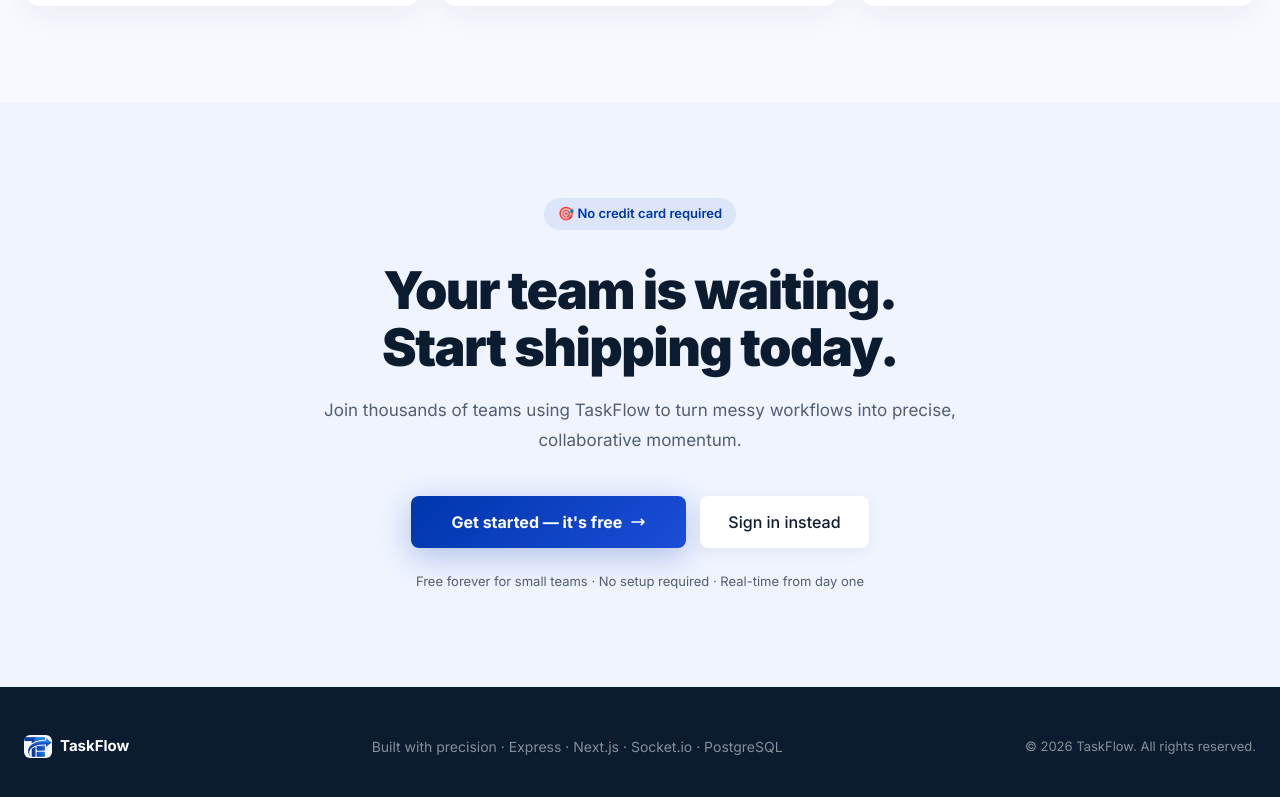
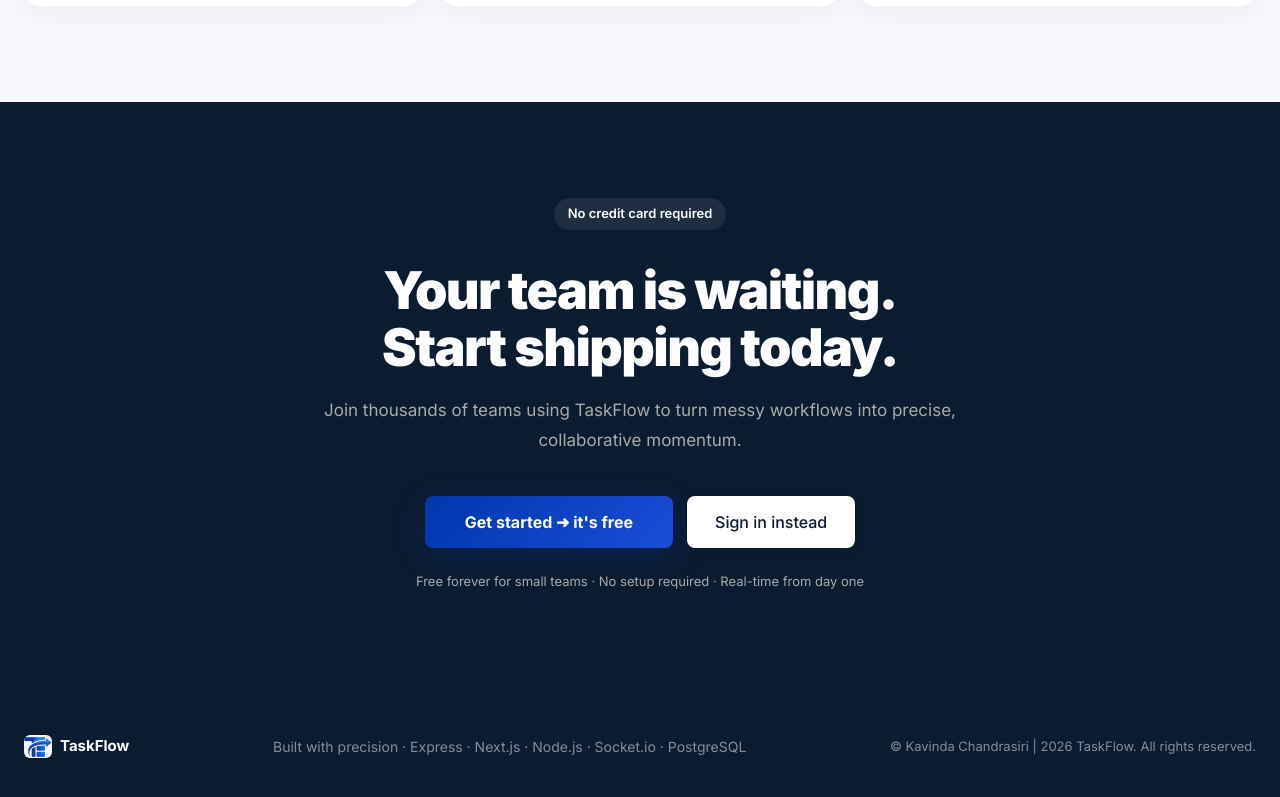
Before and after one commit to Kavindacc/TaskFlow, a Next.js app: page / in a window 1280 px wide. Shown: the part 3360-4157 px from the top of the page. Built offline with nearby package versions, Linux system fonts and the light colour scheme; no server answers.

Commit message:
changed previous dashboard page to mytasks

```diff
--- a/app/boards/[id]/page.tsx
+++ b/app/boards/[id]/page.tsx
@@ -10,7 +10,7 @@ import KanbanList from '@/components/kanban/KanbanList';
 import AddListButton from '@/components/kanban/AddListButton';
 import CreateCardModal from '@/components/kanban/CreateCardModal';
 import CardDetailModal from '@/components/kanban/CardDetailModal';
-import ManageMembersModal from '@/components/dashboard/ManageMembersModal';
+import ManageMembersModal from '@/components/mytasks/ManageMembersModal';
 import { useBoardSocket } from '@/hooks/useBoardSocket';
 
 export default function BoardPage() {
--- a/app/page.tsx
+++ b/app/page.tsx
@@ -607,22 +607,22 @@ export default function HomePage() {
       </section>
 
       {/* ── Final CTA ─────────────────────────────────────────────────────── */}
-      <section style={{ padding: '6rem 1.5rem', background: 'var(--surface-container-low)' }}>
+      <section style={{ padding: '6rem 1.5rem', background: 'var(--on-surface)' }}>
         <div style={{ maxWidth: '640px', margin: '0 auto', textAlign: 'center' }}>
           <div style={{
             display: 'inline-flex', alignItems: 'center', gap: '0.5rem',
             padding: '0.375rem 0.875rem', borderRadius: '9999px',
-            background: 'rgba(0,54,173,0.08)', color: 'var(--primary)',
+            background: 'rgba(255, 255, 255, 0.08)', color: '#fff',
             fontSize: '0.8125rem', fontWeight: 600, marginBottom: '2rem',
-          }}>🎯 No credit card required</div>
+          }}>No credit card required</div>
           <h2 style={{
             fontSize: 'clamp(2rem, 4.5vw, 3.25rem)',
             fontWeight: 900, letterSpacing: '-0.03em',
-            color: 'var(--on-surface)', marginBottom: '1.25rem', lineHeight: 1.1,
+            color: '#fff', marginBottom: '1.25rem', lineHeight: 1.1,
           }}>
             Your team is waiting.<br />Start shipping today.
           </h2>
-          <p style={{ fontSize: '1.0625rem', color: 'var(--secondary)', lineHeight: 1.75, marginBottom: '2.5rem' }}>
+          <p style={{ fontSize: '1.0625rem', color: '#aaaaaaff', lineHeight: 1.75, marginBottom: '2.5rem' }}>
             Join thousands of teams using TaskFlow to turn messy workflows into precise, collaborative momentum.
           </p>
           <div style={{ display: 'flex', gap: '0.875rem', justifyContent: 'center', flexWrap: 'wrap', marginBottom: '1.5rem' }}>
@@ -633,8 +633,8 @@ export default function HomePage() {
               textDecoration: 'none', boxShadow: '0 8px 32px rgba(0,54,173,0.28)',
               display: 'inline-flex', alignItems: 'center', gap: '0.5rem',
             }}>
-              Get started — it's free
-              <svg width="16" height="16" viewBox="0 0 24 24" fill="none" stroke="currentColor" strokeWidth="2.5"><path strokeLinecap="round" strokeLinejoin="round" d="M17 8l4 4m0 0l-4 4m4-4H3" /></svg>
+              Get started ➜ it's free
+              {/* <svg width="16" height="16" viewBox="0 0 24 24" fill="none" stroke="currentColor" strokeWidth="2.5"><path strokeLinecap="round" strokeLinejoin="round" d="M17 8l4 4m0 0l-4 4m4-4H3" /></svg> */}
             </Link>
             <Link href="/sign-in" style={{
               padding: '0.875rem 1.75rem', borderRadius: '0.5rem',
@@ -643,7 +643,7 @@ export default function HomePage() {
               boxShadow: '0 4px 16px rgba(11,28,48,0.06)',
             }}>Sign in instead</Link>
           </div>
-          <p style={{ fontSize: '0.8125rem', color: 'var(--secondary)' }}>
+          <p style={{ fontSize: '0.8125rem', color: '#aaaaaaff' }}>
             Free forever for small teams · No setup required · Real-time from day one
           </p>
         </div>
@@ -663,9 +663,9 @@ export default function HomePage() {
             <span style={{ color: '#fff', fontWeight: 700, fontSize: '0.9375rem' }}>TaskFlow</span>
           </div>
           <p style={{ fontSize: '0.875rem' }}>
-            Built with precision · Express · Next.js · Socket.io · PostgreSQL
+            Built with precision · Express · Next.js · Node.js · Socket.io · PostgreSQL
           </p>
-          <p style={{ fontSize: '0.8125rem' }}>© 2026 TaskFlow. All rights reserved.</p>
+          <p style={{ fontSize: '0.8125rem' }}>© Kavinda Chandrasiri | 2026 TaskFlow. All rights reserved.</p>
         </div>
       </footer>
 
```
Also changed, not shown: app/mytasks/page.tsx (+5 -5 lines), app/dashboard/page.tsx (added), components/mytasks/BoardCard.tsx (renamed from components/dashboard/BoardCard.tsx), components/mytasks/CreateBoardModal.tsx (renamed from components/dashboard/CreateBoardModal.tsx), components/mytasks/DeleteConfirmModal.tsx (renamed from components/dashboard/DeleteConfirmModal.tsx), components/mytasks/EditBoardModal.tsx (renamed from components/dashboard/EditBoardModal.tsx), components/mytasks/ManageMembersModal.tsx (renamed from components/dashboard/ManageMembersModal.tsx).
